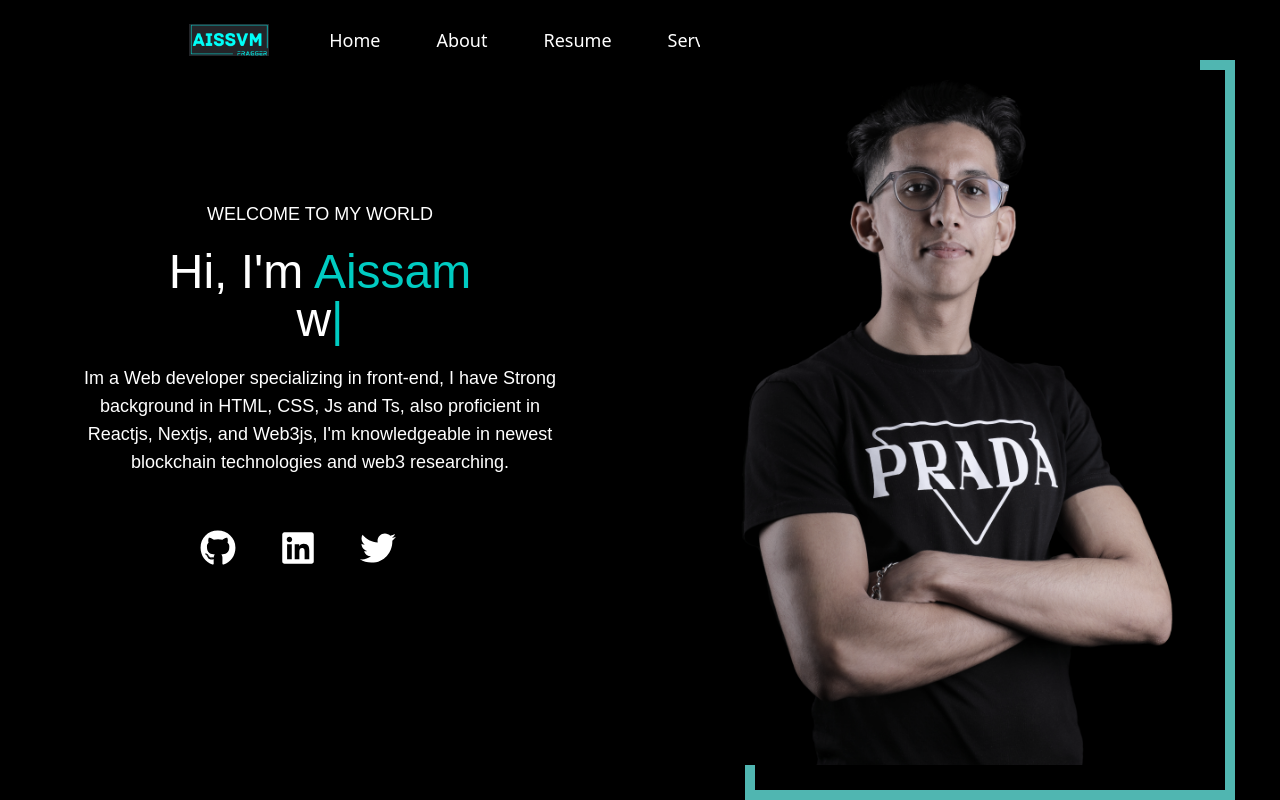
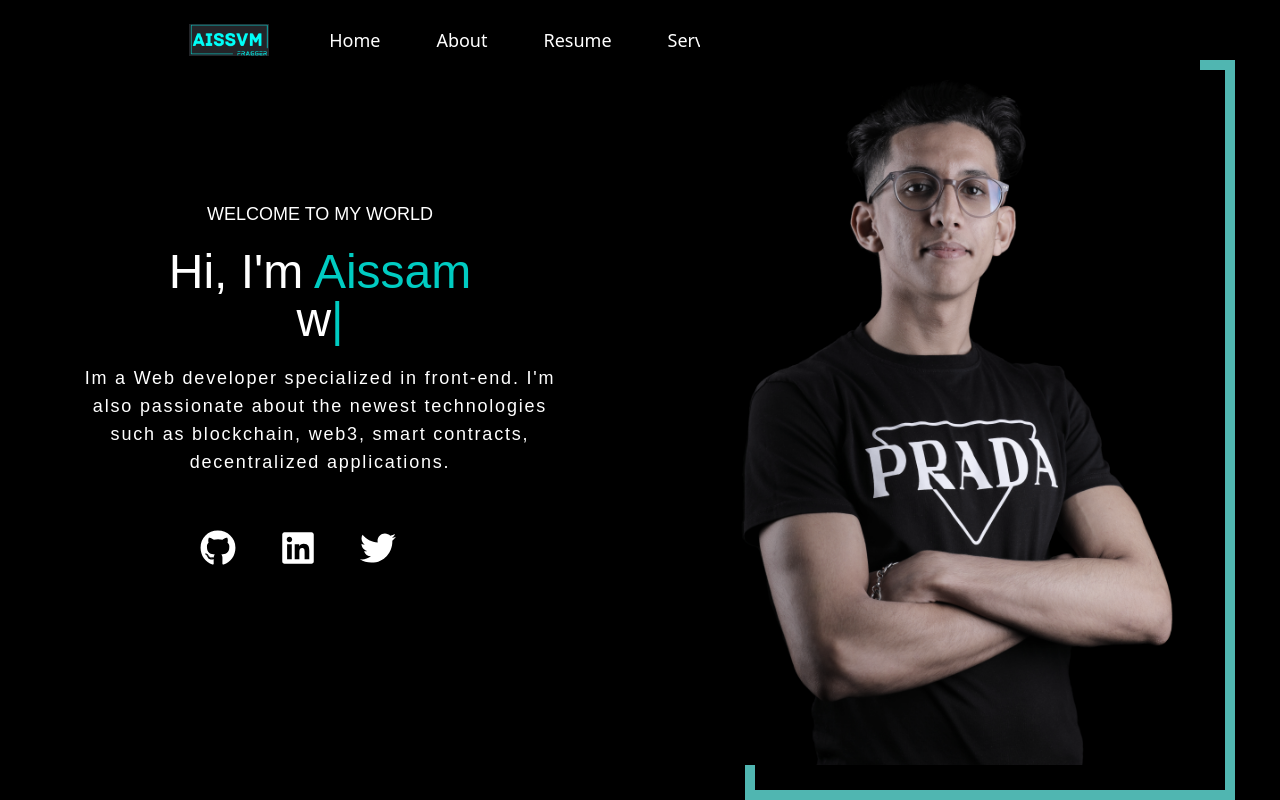
Before and after one commit to FRAGG33R/Portfolio, a Next.js app: page / in a window 1280 px wide. Built offline with nearby package versions, Linux system fonts and the light colour scheme; a web font is replaced by a local one.

Commit message:
landing page
correct description orthographe

```diff
--- a/components/landingPage.tsx
+++ b/components/landingPage.tsx
@@ -40,10 +40,10 @@ export default function LandingPage() {
 						}}
 					/>
 				</div>
-				<div className="ext-white xs:text-xs md:text-lg md:w-3/4 font-normal text-center md:pb-5">
-						<p>
-							Im a Web developer specializing in front-end, I have Strong background in HTML, CSS, Js and Ts, also proficient in Reactjs, Nextjs, and Web3js, I'm knowledgeable in newest blockchain technologies and web3 researching.
-						</p>
+				<div className="ext-white xs:text-xs md:text-lg md:w-3/4 font-light  text-center md:pb-5 tracking-widest ">
+					<p>
+						Im a Web developer specialized in front-end. I'm also passionate about the newest technologies such as blockchain, web3, smart contracts, decentralized applications.
+					</p>
 				</div>
 				<div className="flex flex-row flex-wrap lg:pt-6">
 					<div className="h-20 w-20">
```
